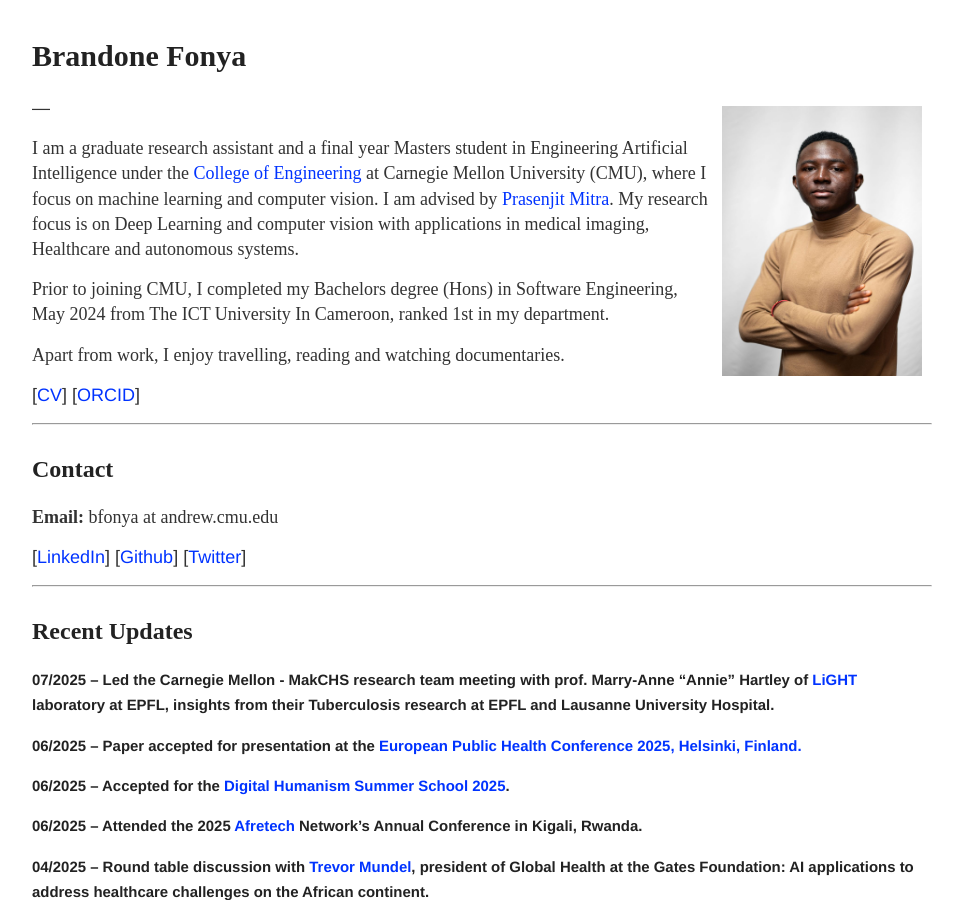
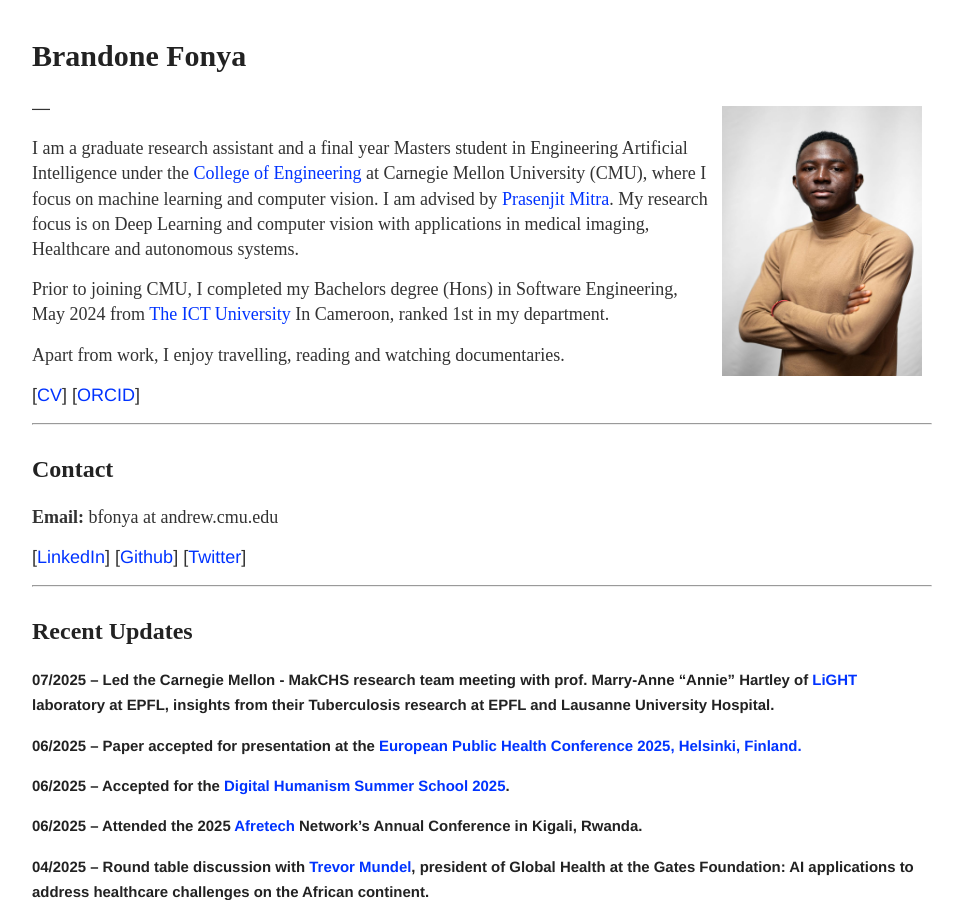
Before and after one commit to FonyaBrandone/FonyaBrandone.github.io, a Jekyll site: the page built from index.md, in a window 1280 px wide and 900 px high. Shown: the whole window, without its empty margins (158-1121 px from the left). Built offline with Jekyll 4.4.1, drawn with Linux system fonts in a browser that asks for light colours; some of the changed lines change nothing that is shown.

Commit message:
Added ICTU link

```diff
--- a/index.md
+++ b/index.md
@@ -13,7 +13,7 @@ I am a graduate research assistant and a final year Masters student in Engineeri
 </span>
 
 <span style="font-family:'Candara Light';">
-Prior to joining CMU, I completed my Bachelors degree (Hons) in Software Engineering, May 2024 from The ICT University In Cameroon, ranked 1st in my department.
+Prior to joining CMU, I completed my Bachelors degree (Hons) in Software Engineering, May 2024 from <a href='https://ictuniversity.org/'>The ICT University</a> In Cameroon, ranked 1st in my department.
 </span>
 
 
```
